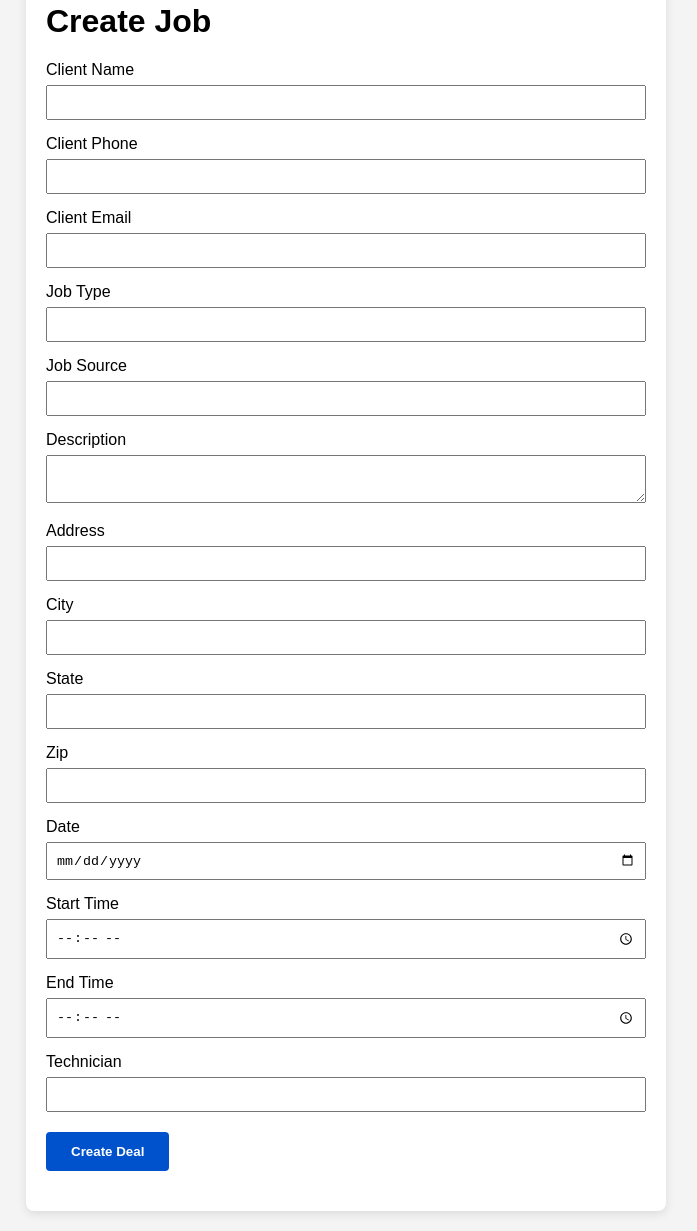
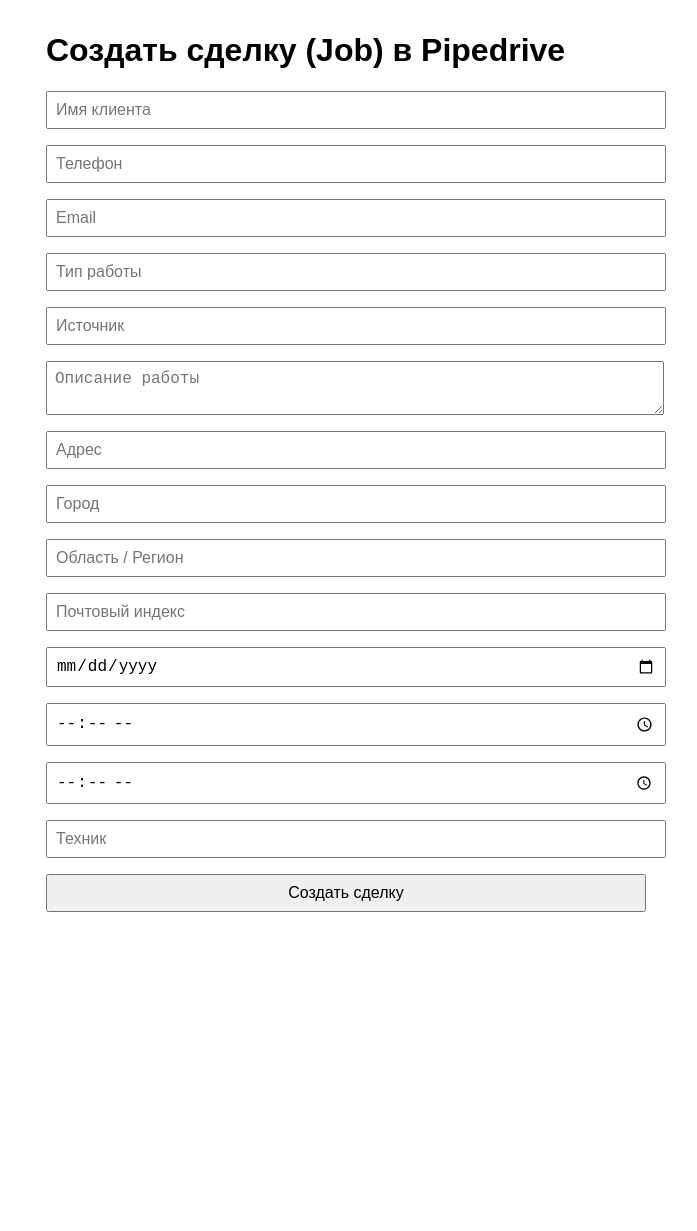
Before and after one commit to Diana-Vh/pipedrive-job-form, a plain HTML site: page index.html in a window 1280 px wide. Shown: the part 37-1268 px from the top of the page, without its empty margins (294-991 px from the left). After the commit the page ends 1013 px from the top, so only its background shows below. Drawn offline with Linux system fonts and the light colour scheme.

Commit message:
index.html

```diff
--- a/index.html
+++ b/index.html
@@ -1,121 +1,44 @@
 <!DOCTYPE html>
-<html lang="en">
+<html lang="ru">
 <head>
   <meta charset="UTF-8" />
   <meta name="viewport" content="width=device-width, initial-scale=1" />
-<title>Create Job Form</title>
+  <title>Create Job Form - Pipedrive</title>
   <style>
-  body {
-    font-family: Arial, sans-serif;
-    background: #f4f4f4;
-    margin: 0; padding: 20px;
-  }
-  .container {
-    max-width: 600px;
-    background: #fff;
-    padding: 20px;
-    border-radius: 8px;
-    box-shadow: 0 3px 10px rgba(0,0,0,0.1);
-    margin: auto;
-  }
-  h1 {
-    margin-top: 0;
-  }
-  label {
-    display: block;
-    margin-top: 15px;
-  }
-  input, textarea, select {
-    width: 100%;
-    padding: 8px;
-    margin-top: 6px;
-    box-sizing: border-box;
-  }
-  button {
-    margin-top: 20px;
-    padding: 12px 25px;
-    background-color: #0052cc;
-    border: none;
-    color: white;
-    cursor: pointer;
-    font-weight: bold;
-    border-radius: 4px;
-  }
-  button:disabled {
-    background: #aaa;
-    cursor: not-allowed;
-  }
-  .status {
-    margin-top: 20px;
-    font-weight: bold;
-  }
-  .links {
-    margin-top: 15px;
-  }
-  .links a {
-    margin-right: 15px;
-    color: #0052cc;
-    text-decoration: none;
-  }
+    body { font-family: Arial, sans-serif; max-width: 600px; margin: 2rem auto; padding: 1rem; }
+    input, textarea, button { display: block; width: 100%; margin-bottom: 1rem; padding: 0.5rem; font-size: 1rem; }
+    #status { margin-bottom: 1rem; font-weight: bold; }
+    #links { margin-top: 1rem; }
   </style>
 </head>
 <body>
-  <div class="container">
-    <h1>Create Job</h1>
+
+<h1>Создать сделку (Job) в Pipedrive</h1>
+
 <form id="jobForm">
-      <label>Client Name
-        <input type="text" id="client_name" required />
-      </label>
-      <label>Client Phone
-        <input type="tel" id="client_phone" />
-      </label>
-      <label>Client Email
-        <input type="email" id="client_email" />
-      </label>
-      <label>Job Type
-        <input type="text" id="job_type" />
-      </label>
-      <label>Job Source
-        <input type="text" id="job_source" />
-      </label>
-      <label>Description
-        <textarea id="job_description"></textarea>
-      </label>
-      <label>Address
-        <input type="text" id="address" />
-      </label>
-      <label>City
-        <input type="text" id="city" />
-      </label>
-      <label>State
-        <input type="text" id="state" />
-      </label>
-      <label>Zip
-        <input type="text" id="zip" />
-      </label>
-      <label>Date
-        <input type="date" id="date" />
-      </label>
-      <label>Start Time
-        <input type="time" id="start_time" />
-      </label>
-      <label>End Time
-        <input type="time" id="end_time" />
-      </label>
-      <label>Technician
-        <input type="text" id="technician" />
-      </label>
-
-      <button type="submit" id="submitBtn">Create Deal</button>
+  <input name="client_name" placeholder="Имя клиента" required />
+  <input name="client_phone" placeholder="Телефон" required />
+  <input name="client_email" placeholder="Email" type="email" required />
+  <input name="job_type" placeholder="Тип работы" required />
+  <input name="job_source" placeholder="Источник" required />
+  <textarea name="job_description" placeholder="Описание работы" required></textarea>
+  <input name="address" placeholder="Адрес" required />
+  <input name="city" placeholder="Город" required />
+  <input name="state" placeholder="Область / Регион" required />
+  <input name="zip" placeholder="Почтовый индекс" required />
+  <input name="date" type="date" required />
+  <input name="start_time" type="time" required />
+  <input name="end_time" type="time" required />
+  <input name="technician" placeholder="Техник" required />
+  <button id="submitBtn" type="submit">Создать сделку</button>
 </form>
 
-    <div class="status" id="status"></div>
-    <div class="links" id="links" style="display:none;">
-      <a href="#" id="viewDealLink" target="_blank">View Deal</a>
-      <a href="#" id="newJobLink" target="_blank">Create Another Job</a>
-    </div>
+<div id="status"></div>
+
+<div id="links" style="display:none;">
+  <a id="viewDealLink" href="#" target="_blank">Посмотреть созданную сделку в Pipedrive</a>
 </div>
 
-  <script src="app.js"></script>
+<script src="script.js"></script>
 </body>
-</html>
+</html></html>
```
Lines whose indentation alone changed are shown as unchanged.
